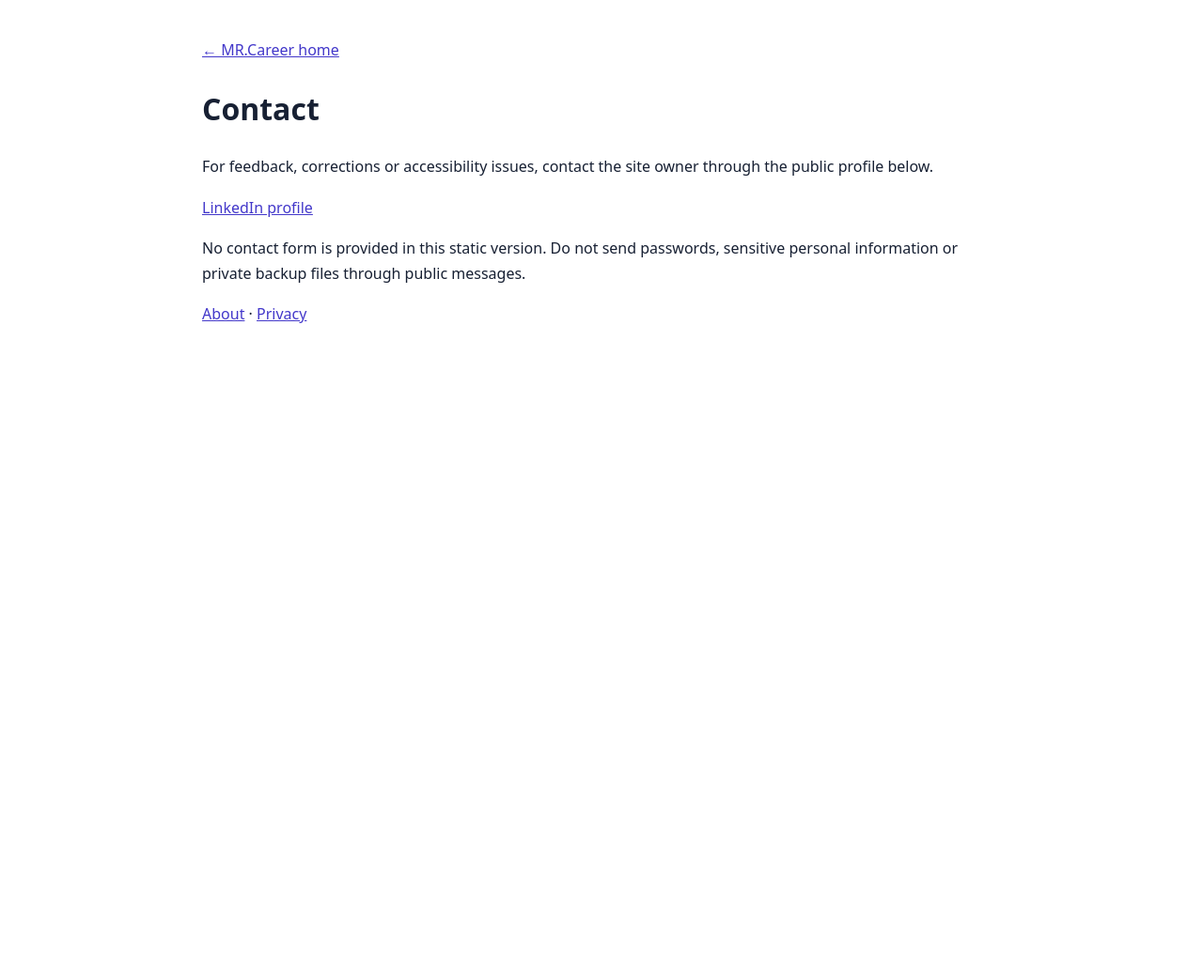
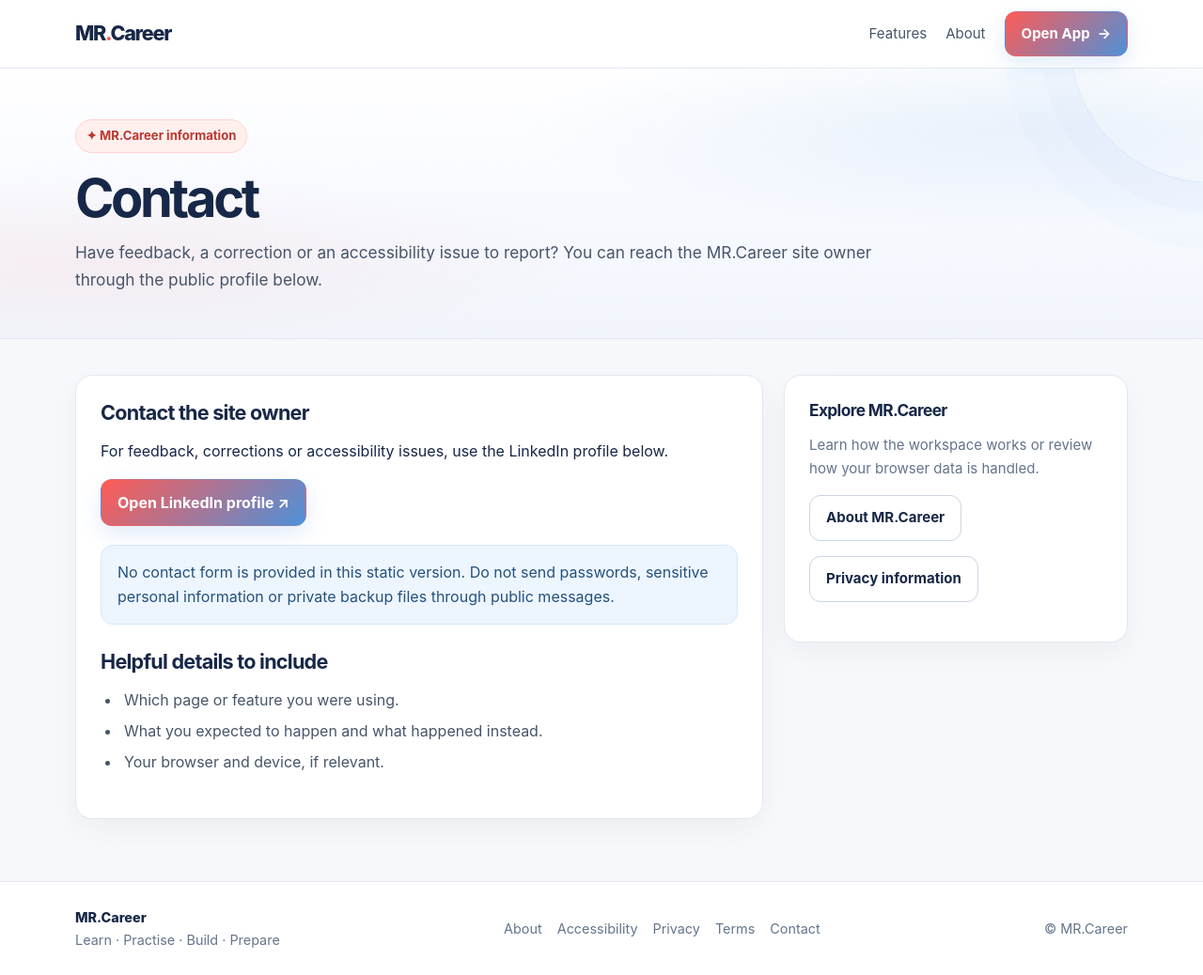
Before and after one commit to techi-27/MR-Career, a website: page contact.html in a window 1280 px wide. Shown: the whole page at 94% size. Before the commit the page ends 800 px from the top, so only its background shows below. Drawn offline with Linux system fonts and the light colour scheme.

Commit message:
Match contact page to homepage design

```diff
--- a/contact.html
+++ b/contact.html
@@ -1 +1,30 @@
-<!doctype html><html lang="en"><head><meta charset="utf-8"><meta name="viewport" content="width=device-width,initial-scale=1"><meta name="description" content="Contact MR.Career"><title>Contact | MR.Career</title><style>body{font:16px/1.7 system-ui,sans-serif;max-width:850px;margin:40px auto;padding:0 20px;color:#172033}a{color:#4338ca}</style></head><body><p><a href="index.html">← MR.Career home</a></p><h1>Contact</h1><p>For feedback, corrections or accessibility issues, contact the site owner through the public profile below.</p><p><a href="https://www.linkedin.com/in/gajulapavankumar27" target="_blank" rel="noopener noreferrer">LinkedIn profile</a></p><p>No contact form is provided in this static version. Do not send passwords, sensitive personal information or private backup files through public messages.</p><p><a href="about.html">About</a> · <a href="privacy.html">Privacy</a></p></body></html>
+<!doctype html>
+<html lang="en">
+<head>
+<meta charset="utf-8">
+<meta name="viewport" content="width=device-width,initial-scale=1">
+<meta name="description" content="Contact the MR.Career site owner with feedback, corrections or accessibility issues.">
+<meta name="theme-color" content="#f7f8fb">
+<title>Contact | MR.Career</title>
+<style>
+:root{color-scheme:light;--ink:#172747;--muted:#64748b;--line:#e2e8f0;--accent:#ff5b55;--accent2:#4e91d9;--bg:#f7f8fb}
+*{box-sizing:border-box}html{scroll-behavior:smooth}body{margin:0;font:16px/1.65 Inter,ui-sans-serif,system-ui,-apple-system,BlinkMacSystemFont,"Segoe UI",sans-serif;background:var(--bg);color:var(--ink)}a{color:inherit}a:focus-visible{outline:3px solid rgba(78,145,217,.55);outline-offset:3px;border-radius:5px}.wrap{width:min(1120px,calc(100% - 40px));margin-inline:auto}
+.top{position:sticky;top:0;z-index:10;background:rgba(255,255,255,.94);backdrop-filter:blur(12px);border-bottom:1px solid var(--line)}nav{min-height:72px;display:flex;align-items:center;justify-content:space-between;gap:24px}.brand{font-size:1.35rem;font-weight:850;letter-spacing:-.06em;text-decoration:none;color:var(--ink)}.brand span{color:var(--accent)}.navlinks{display:flex;align-items:center;gap:20px;color:#475569;font-size:.94rem}.navlinks a:not(.btn),.footer a{text-decoration:none}.navlinks a:not(.btn):hover,.footer a:hover{color:var(--accent)}
+.btn{display:inline-flex;align-items:center;justify-content:center;gap:8px;border-radius:12px;padding:11px 17px;font-weight:750;text-decoration:none;border:1px solid transparent;transition:transform .15s,box-shadow .15s}.btn:hover{transform:translateY(-1px)}.primary{background:linear-gradient(135deg,var(--accent),var(--accent2));color:#fff;box-shadow:0 8px 22px rgba(78,145,217,.17)}.secondary{background:#fff;border-color:#cbd5e1;color:var(--ink)}
+.hero{position:relative;isolation:isolate;overflow:hidden;padding:54px 0 48px;background:radial-gradient(ellipse at 84% 22%,rgba(78,145,217,.10) 0,rgba(78,145,217,0) 34%),radial-gradient(ellipse at 7% 72%,rgba(255,91,85,.065) 0,rgba(255,91,85,0) 32%),linear-gradient(180deg,#fff 0%,#f8faff 44%,#f1f5fb 100%);border-bottom:1px solid var(--line)}.hero:after{content:"";position:absolute;z-index:-1;pointer-events:none;width:300px;height:300px;right:-160px;top:-180px;border:1px solid rgba(78,145,217,.12);border-radius:50%;box-shadow:0 0 0 32px rgba(78,145,217,.025),0 0 0 70px rgba(78,145,217,.018)}.eyebrow{display:inline-flex;align-items:center;gap:8px;padding:6px 11px;border-radius:999px;background:#fff0ee;color:#b93832;font-weight:750;font-size:.82rem;border:1px solid #ffd2cf}
+h1{font-size:clamp(2.4rem,5vw,3.5rem);line-height:1.08;letter-spacing:-.06em;margin:18px 0 14px}h1 em{font-style:normal;color:var(--accent)}.lead{font-size:1.08rem;color:#475569;max-width:850px;margin:0}
+.content{padding:38px 0 66px}.content-grid{display:grid;grid-template-columns:minmax(0,2fr) minmax(240px,1fr);gap:22px;align-items:start}.panel,.side-card{background:#fff;border:1px solid var(--line);border-radius:18px;padding:26px;box-shadow:0 10px 30px rgba(16,24,40,.045)}h2{font-size:1.35rem;line-height:1.25;letter-spacing:-.035em;margin:0 0 14px}h2:not(:first-child){margin-top:26px}p{margin:0 0 16px}ul{padding-left:22px;margin:12px 0 20px}li{padding-left:3px;margin:7px 0;color:#475569}.side-card h2{font-size:1.08rem}.side-card p{font-size:.94rem;color:var(--muted)}.inline-link{color:#245b91;text-decoration-thickness:1px;text-underline-offset:3px}.inline-link:hover{color:#b93832}.callout{margin-top:20px;padding:15px 17px;border:1px solid #d9e8f8;background:#edf5ff;border-radius:13px;color:#24527c}
+.footer{border-top:1px solid var(--line);background:#fff;padding:26px 0;color:var(--muted);font-size:.9rem}.footrow{display:flex;align-items:center;justify-content:space-between;gap:20px;flex-wrap:wrap}.footbrand{font-weight:850;color:var(--ink);text-decoration:none}.footlinks{display:flex;gap:16px;flex-wrap:wrap}
+@media(max-width:760px){.wrap{width:min(100% - 28px,1120px)}nav{min-height:64px}.navlinks{gap:10px;font-size:.88rem}.navlinks .hide-small{display:none}.hero{padding:42px 0 36px}.content-grid{grid-template-columns:1fr}.content{padding:25px 0 45px}.panel,.side-card{padding:20px}}
+@media(max-width:420px){.navlinks .btn{padding:9px 11px}.brand{font-size:1.2rem}h1{font-size:2.35rem}}
+</style>
+</head>
+<body>
+<header class="top"><nav class="wrap" aria-label="Main navigation"><a class="brand" href="index.html" aria-label="MR.Career home">MR<span>.</span>Career</a><div class="navlinks"><a href="index.html#features">Features</a><a class="hide-small" href="about.html">About</a><a class="btn primary" href="app.html">Open App <span aria-hidden="true">→</span></a></div></nav></header>
+<main>
+<section class="hero"><div class="wrap"><span class="eyebrow">✦ MR.Career information</span><h1>Contact</h1><p class="lead">Have feedback, a correction or an accessibility issue to report? You can reach the MR.Career site owner through the public profile below.</p></div></section>
+<section class="content"><div class="wrap content-grid"><article class="panel"><h2>Contact the site owner</h2><p>For feedback, corrections or accessibility issues, use the LinkedIn profile below.</p><p><a class="btn primary" href="https://www.linkedin.com/in/gajulapavankumar27" target="_blank" rel="noopener noreferrer">Open LinkedIn profile ↗</a></p><div class="callout">No contact form is provided in this static version. Do not send passwords, sensitive personal information or private backup files through public messages.</div><h2>Helpful details to include</h2><ul><li>Which page or feature you were using.</li><li>What you expected to happen and what happened instead.</li><li>Your browser and device, if relevant.</li></ul></article><aside class="side-card"><h2>Explore MR.Career</h2><p>Learn how the workspace works or review how your browser data is handled.</p><p><a class="btn secondary" href="about.html">About MR.Career</a></p><p><a class="btn secondary" href="privacy.html">Privacy information</a></p></aside></div></section>
+</main>
+<footer class="footer"><div class="wrap footrow"><div><a class="footbrand" href="index.html">MR.Career</a><div>Learn · Practise · Build · Prepare</div></div><div class="footlinks"><a href="about.html">About</a><a href="accessibility.html">Accessibility</a><a href="privacy.html">Privacy</a><a href="terms.html">Terms</a><a href="contact.html">Contact</a></div><div>© MR.Career</div></div></footer>
+</body>
+</html>
```
